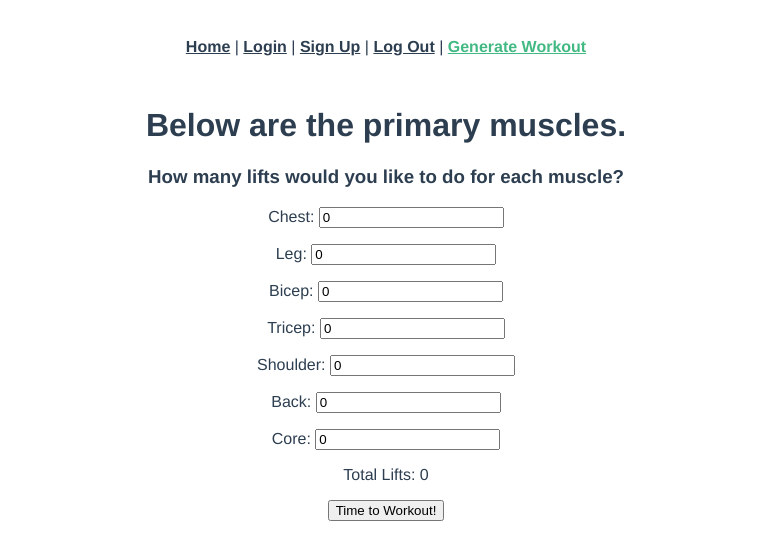
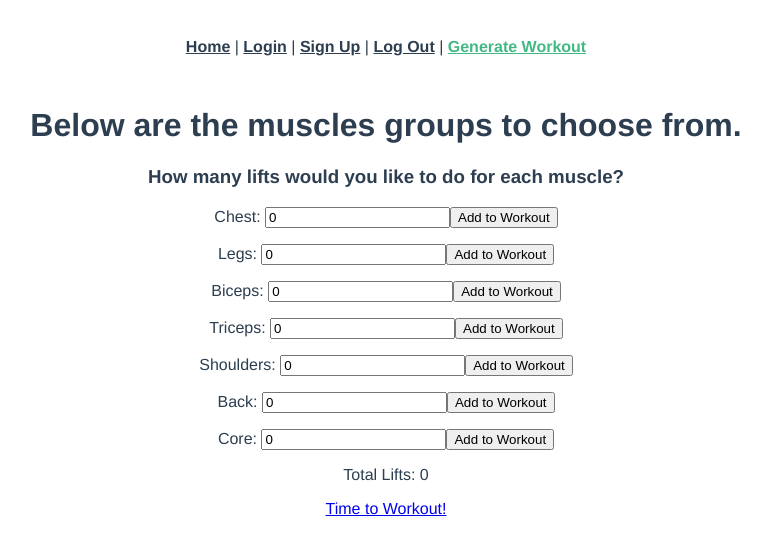
Before and after one commit to pjonasson/capstone_project_frontend, a Vue app: page /generate_workout in a window 1280 px wide. Shown: the top 560 px of the page, without its empty margins (254-1025 px from the left). Built offline with nearby package versions, Linux system fonts and the light colour scheme; no server answers.

Commit message:
Generate workout based on user input for each muscle and amount of lifts

```diff
--- a/src/views/GenerateWorkout.vue
+++ b/src/views/GenerateWorkout.vue
@@ -1,39 +1,47 @@
 <template>
   <div class="GenerateWorkout">
-    <h1>Below are the primary muscles.</h1>
+    <h1>Below are the muscles groups to choose from.</h1>
     <h3>How many lifts would you like to do for each muscle?</h3>
     <div>
       <p>
         Chest:
         <input type="number" v-model="chestLifts" />
+        <button v-on:click="addToWorkout(1, chestLifts)">Add to Workout</button>
       </p>
       <p>
-        Leg:
+        Legs:
         <input type="number" v-model="legLifts" />
+        <button v-on:click="addToWorkout(2, legLifts)">Add to Workout</button>
       </p>
       <p>
-        Bicep:
+        Biceps:
         <input type="number" v-model="bicepLifts" />
+        <button v-on:click="addToWorkout(3, bicepLifts)">Add to Workout</button>
       </p>
       <p>
-        Tricep:
+        Triceps:
         <input type="number" v-model="tricepLifts" />
+        <button v-on:click="addToWorkout(4, tricepLifts)">Add to Workout</button>
       </p>
       <p>
-        Shoulder:
+        Shoulders:
         <input type="number" v-model="shoulderLifts" />
+        <button v-on:click="addToWorkout(5, shoulderLifts)">Add to Workout</button>
       </p>
       <p>
         Back:
         <input type="number" v-model="backLifts" />
+        <button v-on:click="addToWorkout(6, backLifts)">Add to Workout</button>
       </p>
       <p>
         Core:
         <input type="number" v-model="coreLifts" />
+        <button v-on:click="addToWorkout(7, coreLifts)">Add to Workout</button>
       </p>
       <p>Total Lifts: {{ totalLifts() }}</p>
     </div>
-    <button v-on:click="generateWorkout()">Time to Workout!</button>
+    <router-link to="/workout">Time to Workout!</router-link>
+    <!-- <button v-on:click="">Time to Workout!</button> -->
   </div>
 </template>
 
@@ -58,6 +66,7 @@ export default {
   },
   created: function () {
     this.indexPrimaryMuscles();
+    this.generateWorkout();
   },
   methods: {
     indexPrimaryMuscles() {
@@ -67,7 +76,6 @@ export default {
       });
     },
     totalLifts: function () {
-      console.log("hello");
       this.sum =
         parseInt(this.chestLifts) +
         parseInt(this.legLifts) +
@@ -79,19 +87,22 @@ export default {
       return this.sum;
     },
     generateWorkout: function () {
-      var workoutParams = { number_of_lifts: this.sum };
+      var workoutParams = { number_of_lifts: 0 };
       axios.post("http://localhost:3000/workouts", workoutParams).then((response) => {
         this.workout = response.data;
-        console.log("hello", this.workout);
+        console.log("Workout generated", this.workout);
+      });
+    },
+    addToWorkout: function (primary_muscle_id, x) {
+      for (let quantity = 0; quantity < x; quantity++) {
         var liftWorkoutParams = {
-          primary_muscle_id: 1,
+          primary_muscle_id: primary_muscle_id,
           workout_id: this.workout.id,
         };
         axios.post("http://localhost:3000/lift_workouts", liftWorkoutParams).then((response) => {
           console.log("Test", response.data);
-          this.$router.push("/workout");
         });
-      });
+      }
     },
   },
 };
--- a/src/views/Workout.vue
+++ b/src/views/Workout.vue
@@ -2,9 +2,60 @@
   <div class="home">
     <h1>Here is your workout, {{ user.first_name }}.</h1>
     <div v-for="lift_workout in user.workouts[0].lift_workouts" v-bind:key="lift_workout.id">
-      <p>{{ lift_workout }}</p>
+      <h2>Exercise: {{ lift_workout.lift.name }}</h2>
+      <p>1st Set: {{ lift_workout.set1_reps }} reps</p>
+      <p>Weight: {{ lift_workout.weight1 }}</p>
+      <p>2nd Set: {{ lift_workout.set2_reps }} reps</p>
+      <p>Weight: {{ lift_workout.weight2 }}</p>
+      <p>3rd Set: {{ lift_workout.set3_reps }} reps</p>
+      <p>Weight: {{ lift_workout.weight3 }}</p>
+      <p>Comments: {{ lift_workout.comments }}</p>
+      <a href="">{{ lift_workout.lift.video_url }}</a>
+      <br />
+      <div>
+        <button v-on:click="showLiftWorkout(liftWorkout)">Update Exercise Stats</button>
+      </div>
+      <p></p>
       <div v-for="lift in lift_workout" v-bind:key="lift.id"></div>
-      <!-- <p>{{ lift_workouts }}</p> -->
+    </div>
+
+    <div>
+      <dialog id="liftworkout-details">
+        <form method="dialog">
+          <h1>Product info</h1>
+          <p>
+            1st Set Reps:
+            <input type="number" v-model="currentLiftWorkout.set1_reps" />
+          </p>
+          <p>
+            Weight:
+            <input type="number" v-model="currentLiftWorkout.weight1" />
+          </p>
+          <p>
+            2nd Set Reps:
+            <input type="number" v-model="currentLiftWorkout.set2_reps" />
+          </p>
+          <p>
+            Weight:
+            <input type="number" v-model="currentLiftWorkout.weight2" />
+          </p>
+          <p>
+            3rd Set Reps:
+            <input type="number" v-model="currentLiftWorkout.set3_reps" />
+          </p>
+          <p>
+            Weight:
+            <input type="number" v-model="currentLiftWorkout.weight3" />
+          </p>
+          <p>
+            Comments:
+            <input type="text" v-model="currentLiftWorkout.comments" />
+          </p>
+          <button v-on:click="updateLiftWorkout(currentLiftWorkout)">Update</button>
+          <!-- <button v-on:click="destroyProduct(currentLiftWorkout)">Delete</button> -->
+          <button>Close</button>
+        </form>
+      </dialog>
     </div>
   </div>
 </template>
@@ -20,6 +71,7 @@ export default {
       user: [],
       workouts: [],
       lift_workouts: [],
+      currentLiftWorkout: {},
     };
   },
   created: function () {
@@ -32,6 +84,30 @@ export default {
         console.log(this.user);
       });
     },
+    showLiftWorkout: function (lift_workout) {
+      console.log(lift_workout);
+      this.currentLiftWorkout = lift_workout;
+      document.querySelector("#liftworkout-details").showModal();
+    },
+    updateLiftWorkout: function (lift_workout) {
+      var editLiftWorkoutParams = {
+        set1_reps: lift_workout.set1_reps,
+        weight1: lift_workout.weight1,
+        set2_reps: lift_workout.set2_reps,
+        weight2: lift_workout.weight2,
+        set3_reps: lift_workout.set3_reps,
+        weight3: lift_workout.weight3,
+        comments: lift_workout.comments,
+      };
+      axios
+        .patch("http://localhost:3000/lift_workouts/" + lift_workout.id, editLiftWorkoutParams)
+        .then((response) => {
+          console.log("Success", response.data);
+        })
+        .catch((error) => {
+          console.log(error.response);
+        });
+    },
   },
 };
 </script>
```
